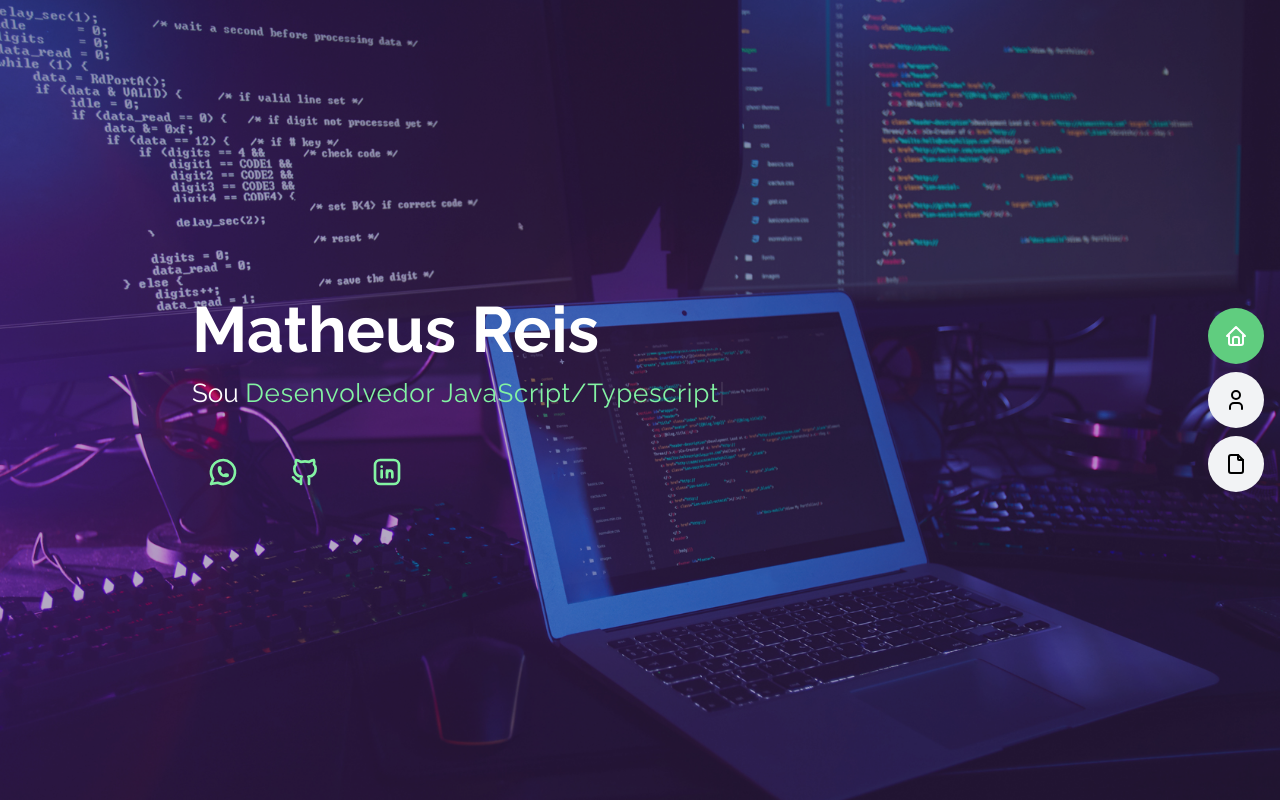
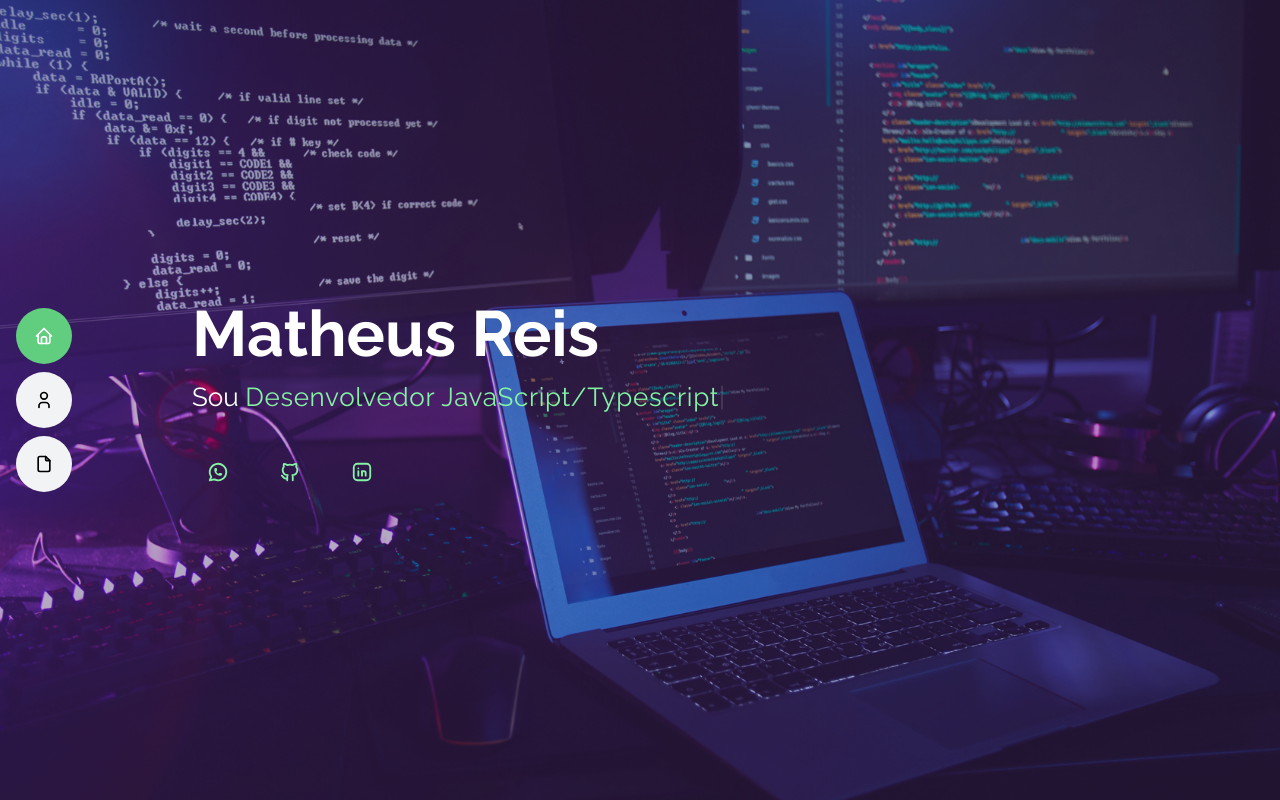
Before and after one commit to matheusoreis/matheusoreis.github.io, a React (Vite) app: page / in a window 1280 px wide. Built offline with nearby package versions, Linux system fonts and the light colour scheme.

Commit message:
Refatoração do projeto e melhorias

```diff
--- a/src/app/app.tsx
+++ b/src/app/app.tsx
@@ -1,41 +1,16 @@
-import { BrandGithub } from "./components/icons/brand-github"
-import { BrandLinkedin } from "./components/icons/brand-linkedin"
-import { BrandWhatsApp } from "./components/icons/brand-whatsapp"
-import heroBg from "./assets/hero-bg.jpg"
 import Hero from "./components/hero"
-import Navbar, { type NavItem } from "./components/navbar"
-import { Home } from "./components/icons/home"
-import { User } from "./components/icons/user"
-import { File } from "./components/icons/file"
+import Navbar from "./components/navbar"
+import type { AppData } from "./types"
 
-const heroData = {
-    name: "Matheus Reis",
-    backgroundImage: heroBg,
-    typedStrings: [
-        "Desenvolvedor JavaScript/Typescript",
-        "Desenvolvedor Dart",
-        "Desenvolvedor C#",
-        "Desenvolvedor Java",
-        "Designer UX/UI",
-    ],
-    socialLinks: [
-        { label: "WhatsApp", href: "https://wa.me/5579991045415", icon: <BrandWhatsApp size={32} /> },
-        { label: "GitHub", href: "https://github.com/matheusoreis/", icon: <BrandGithub size={32} /> },
-        { label: "LinkedIn", href: "https://www.linkedin.com/in/oliveirareiss/", icon: <BrandLinkedin size={32} /> },
-    ],
+interface AppProps {
+    data: AppData
 }
 
-const navItems: NavItem[] = [
-    { label: "Home", href: "#hero", icon: <Home size={32} /> },
-    { label: "Sobre", href: "#about", icon: <User size={32} /> },
-    { label: "Resumo", href: "#resume", icon: <File size={32} /> },
-]
-
-export default function App() {
+export default function App({ data }: AppProps) {
     return (
         <>
-            <Navbar items={navItems} side="right" />
-            <Hero {...heroData} />
+            <Navbar {...data.navbar} />
+            <Hero {...data.hero} />
         </>
     )
 }
--- a/src/app/components/hero.tsx
+++ b/src/app/components/hero.tsx
@@ -1,20 +1,8 @@
-import { useEffect, useRef, type ReactNode } from "react"
+import { useEffect, useRef } from "react"
 import Typed from "typed.js"
+import type { HeroData } from "../types"
 
-interface SocialLink {
-    label: string
-    href: string
-    icon: ReactNode
-}
-
-interface HeroProps {
-    name: string
-    backgroundImage: string
-    typedStrings: string[]
-    socialLinks: SocialLink[]
-}
-
-export default function Hero({ name, backgroundImage, typedStrings, socialLinks }: HeroProps) {
+export default function Hero({ name, backgroundImage, typedStrings, socialLinks }: HeroData) {
     const typedRef = useRef<HTMLSpanElement>(null)
 
     useEffect(() => {
@@ -47,7 +35,7 @@ export default function Hero({ name, backgroundImage, typedStrings, socialLinks
                         Sou <span ref={typedRef} className="text-primary-hover tracking-wide" />
                     </p>
 
-                    <div className="mt-8 flex flex-col gap-3 lg:flex-row lg:gap-5">
+                    <div className="mt-8 flex flex-col items-start gap-3 lg:flex-row lg:items-center lg:gap-5">
                         {socialLinks.map(({ label, href, icon }) => (
                             <a
                                 key={label}
@@ -55,7 +43,7 @@ export default function Hero({ name, backgroundImage, typedStrings, socialLinks
                                 target="_blank"
                                 rel="noreferrer"
                                 aria-label={label}
-                                className="group flex items-center gap-3 overflow-hidden rounded-full border border-transparent px-3.5 py-2.5 text-primary-hover transition-all duration-300 lg:gap-0 lg:hover:gap-2 lg:border-transparent lg:hover:border-primary-hover lg:hover:bg-primary-hover/10 max-lg:border-primary-hover max-lg:bg-primary-hover/10  w-fit"
+                                className="group flex w-fit items-center gap-3 overflow-hidden rounded-full border border-transparent px-3.5 py-2.5 text-primary-hover transition-all duration-300 max-lg:border-primary-hover max-lg:bg-primary-hover/10 lg:gap-0 lg:hover:gap-2 lg:hover:border-primary-hover lg:hover:bg-primary-hover/10"
                             >
                                 <span className="shrink-0 text-[22px] leading-none">{icon}</span>
                                 <span className="text-md font-medium whitespace-nowrap text-primary-hover lg:max-w-0 lg:overflow-hidden lg:opacity-0 lg:transition-all lg:duration-300 lg:group-hover:max-w-30 lg:group-hover:opacity-100">
--- a/src/app/components/navbar.tsx
+++ b/src/app/components/navbar.tsx
@@ -1,20 +1,8 @@
 import { useState } from "react"
 import { Menu, X } from "lucide-react"
+import type { NavbarData } from "../types"
 
-export interface NavItem {
-    label: string
-    href: string
-    icon: React.ReactNode
-}
-
-export type NavbarSide = "left" | "right"
-
-export interface NavbarProps {
-    items: NavItem[]
-    side?: NavbarSide
-}
-
-export default function Navbar({ items, side = "left" }: NavbarProps) {
+export default function Navbar({ items, side = "left" }: NavbarData) {
     const [active, setActive] = useState(items[0]?.href ?? "")
     const [mobileOpen, setMobileOpen] = useState(false)
 
@@ -44,7 +32,9 @@ export default function Navbar({ items, side = "left" }: NavbarProps) {
                         flex flex-col gap-2 px-4 w-full
                         ${side === "right" ? "items-end" : "items-start"}
                     `}>
-                        {items.map(({ label, href, icon }) => (
+                        {items.map(({ label, href, icon }) => {
+                            const isActive = active === href
+                            return (
                                 <li key={href} className="w-full lg:w-auto">
                                     <a
                                         href={href}
@@ -57,7 +47,7 @@ export default function Navbar({ items, side = "left" }: NavbarProps) {
                                             overflow-hidden transition-all duration-300
                                             w-full lg:w-14 lg:hover:w-44
                                             ${side === "right" ? "flex-row-reverse" : ""}
-                                        ${active === href
+                                            ${isActive
                                                 ? "bg-primary text-white"
                                                 : "bg-[#f2f3f5] text-black hover:bg-primary hover:text-white"
                                             }
@@ -70,13 +60,14 @@ export default function Navbar({ items, side = "left" }: NavbarProps) {
                                             text-sm font-medium whitespace-nowrap
                                             ${side === "right" ? "mr-2" : "ml-2"}
                                             lg:hidden lg:group-hover:block
-                                        ${active === href ? "text-white" : "group-hover:text-white"}
+                                            ${isActive ? "text-white" : "group-hover:text-white"}
                                         `}>
                                             {label}
                                         </span>
                                     </a>
                                 </li>
-                        ))}
+                            )
+                        })}
                     </ul>
                 </nav>
             </header>
--- /dev/null
+++ b/src/app/types.ts
@@ -0,0 +1,32 @@
+import type { ReactNode } from "react"
+
+export interface SocialLink {
+    label: string
+    href: string
+    icon: ReactNode
+}
+
+export interface NavItem {
+    label: string
+    href: string
+    icon: ReactNode
+}
+
+export type NavbarSide = "left" | "right"
+
+export interface HeroData {
+    name: string
+    backgroundImage: string
+    typedStrings: string[]
+    socialLinks: SocialLink[]
+}
+
+export interface NavbarData {
+    items: NavItem[]
+    side?: NavbarSide
+}
+
+export interface AppData {
+    hero: HeroData
+    navbar: NavbarData
+}
--- a/src/main.tsx
+++ b/src/main.tsx
@@ -1,11 +1,49 @@
-import { StrictMode } from 'react'
-import { createRoot } from 'react-dom/client'
-import App from './app/app'
+import { StrictMode } from "react"
+import { createRoot } from "react-dom/client"
 
-import './index.css'
+import App from "./app/app"
+import type { AppData } from "./app/types"
 
-createRoot(document.getElementById('root')!).render(
+import { BrandGithub } from "./app/components/icons/brand-github"
+import { BrandLinkedin } from "./app/components/icons/brand-linkedin"
+import { BrandWhatsApp } from "./app/components/icons/brand-whatsapp"
+import { File } from "./app/components/icons/file"
+import { Home } from "./app/components/icons/home"
+import { User } from "./app/components/icons/user"
+
+import heroBg from "./app/assets/hero-bg.jpg"
+
+import "./index.css"
+
+const data: AppData = {
+  hero: {
+    name: "Matheus Reis",
+    backgroundImage: heroBg,
+    typedStrings: [
+      "Desenvolvedor JavaScript/Typescript",
+      "Desenvolvedor Dart",
+      "Desenvolvedor C#",
+      "Desenvolvedor Java",
+      "Designer UX/UI",
+    ],
+    socialLinks: [
+      { label: "WhatsApp", href: "https://wa.me/5579991045415", icon: <BrandWhatsApp size={22} /> },
+      { label: "GitHub", href: "https://github.com/matheusoreis/", icon: <BrandGithub size={22} /> },
+      { label: "LinkedIn", href: "https://www.linkedin.com/in/oliveirareiss/", icon: <BrandLinkedin size={22} /> },
+    ],
+  },
+  navbar: {
+    side: "left",
+    items: [
+      { label: "Home", href: "#hero", icon: <Home size={20} /> },
+      { label: "Sobre", href: "#about", icon: <User size={20} /> },
+      { label: "Resumo", href: "#resume", icon: <File size={20} /> },
+    ],
+  },
+}
+
+createRoot(document.getElementById("root")!).render(
   <StrictMode>
-    <App />
+    <App data={data} />
   </StrictMode>,
 )
```
Lines whose indentation alone changed are shown as unchanged.
